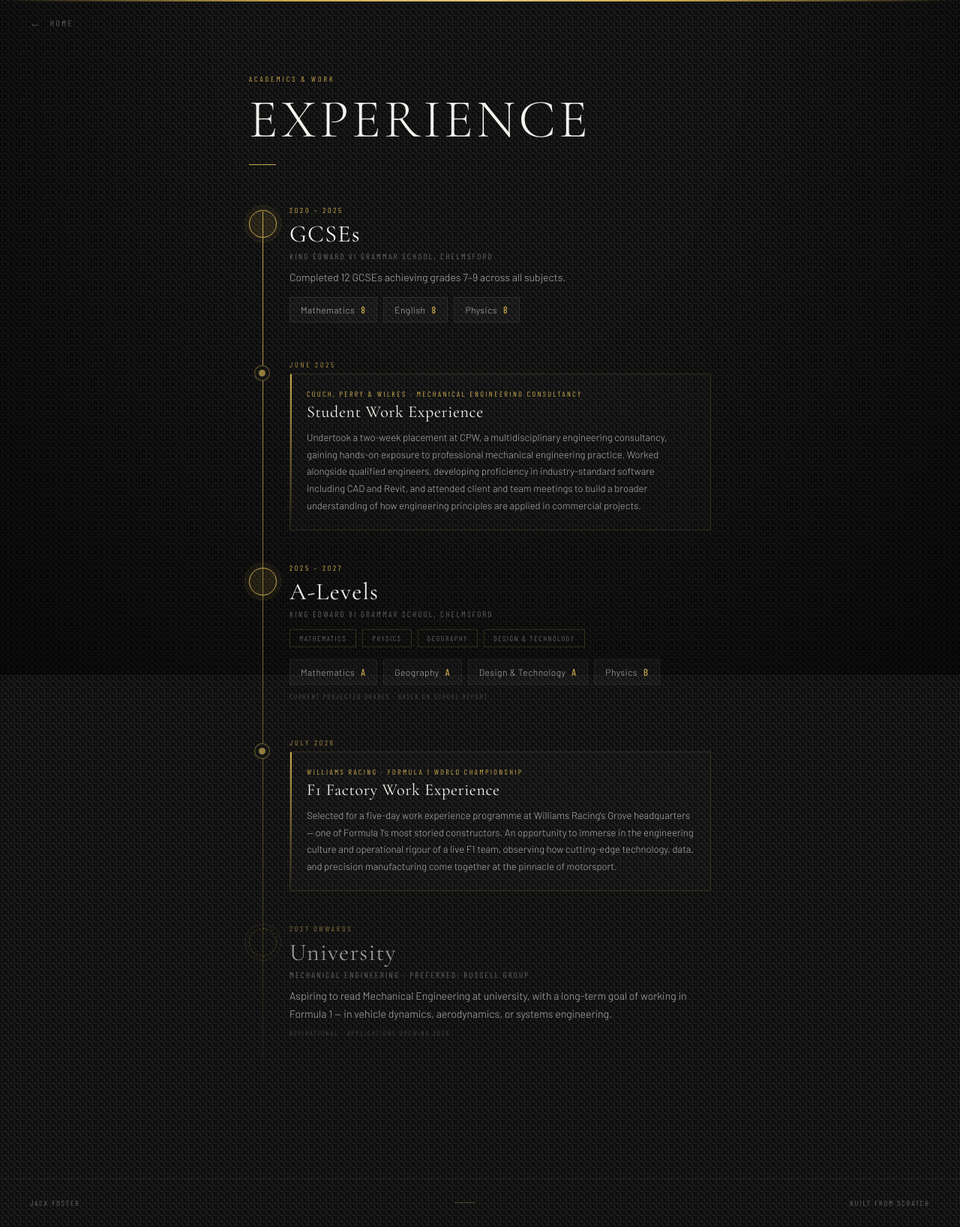
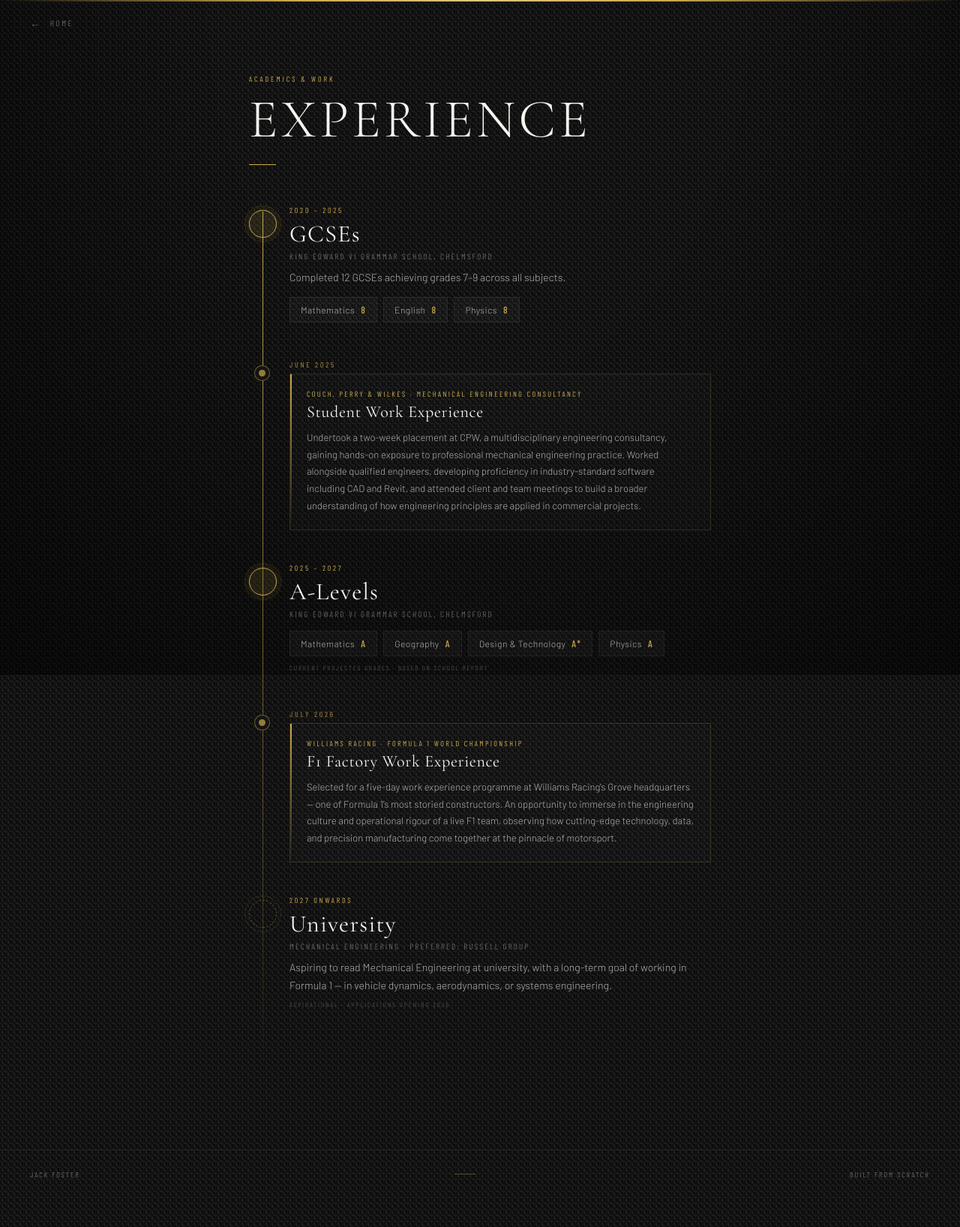
Before and after one commit to jrfoster09/jrfoster09.github.io, a Jekyll site: the page built from portfolio/experience.html, in a window 1280 px wide. Shown: the whole page at 75% size. Built offline with Jekyll 4.4.1, drawn with Linux system fonts in a browser that asks for light colours; some web fonts are replaced.

Commit message:
Update experience.html

```diff
--- a/portfolio/experience.html
+++ b/portfolio/experience.html
@@ -257,7 +257,7 @@ label: Academics & Work
   ============================================================ */
   .milestone.future .milestone-title,
   .milestone.future .milestone-date {
-    opacity: 0.6;
+    opacity: 1.0;
   }
 
   .milestone.future::before {
@@ -324,12 +324,6 @@ label: Academics & Work
     <div class="milestone-date">2025 – 2027</div>
     <div class="milestone-title">A-Levels</div>
     <div class="milestone-school">King Edward VI Grammar School, Chelmsford</div>
-    <div class="tag-row">
-      <span class="tag">Mathematics</span>
-      <span class="tag">Physics</span>
-      <span class="tag">Geography</span>
-      <span class="tag">Design &amp; Technology</span>
-    </div>
     <div class="grade-row" style="margin-top:16px;">
       <div class="grade-item">
         <span class="grade-subject">Mathematics</span>
@@ -341,11 +335,11 @@ label: Academics & Work
       </div>
       <div class="grade-item">
         <span class="grade-subject">Design &amp; Technology</span>
-        <span class="grade-value">A</span>
+        <span class="grade-value">A*</span>
       </div>
       <div class="grade-item">
         <span class="grade-subject">Physics</span>
-        <span class="grade-value">B</span>
+        <span class="grade-value">A</span>
       </div>
     </div>
     <div class="projected-note">Current projected grades · Based on school report</div>
```
